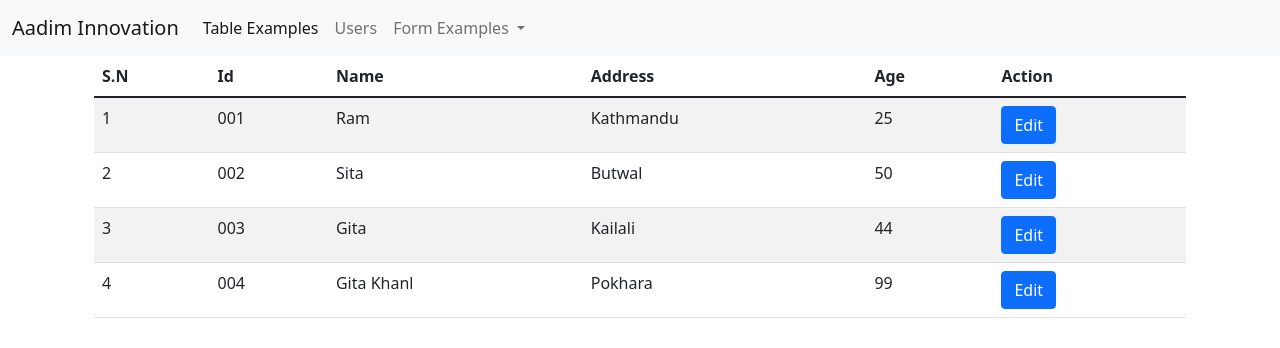
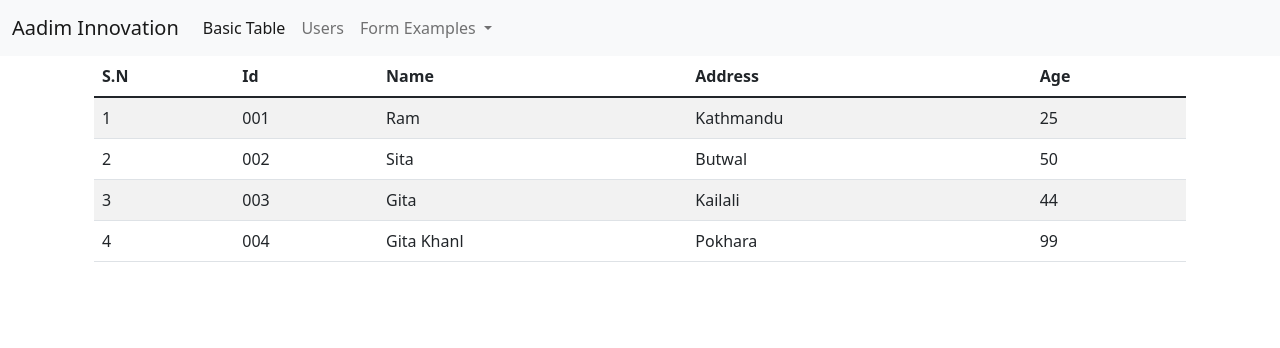
Before and after one commit to paribartankalathoki/basic-angular, an Angular app: page /home in a window 1280 px wide. Shown: the top 348 px of the page. Built offline with nearby package versions, Linux system fonts and the light colour scheme.

Commit message:
added users list api and display data in user list table

```diff
--- a/src/app/home/home.component.html
+++ b/src/app/home/home.component.html
@@ -8,7 +8,7 @@
       <div class="collapse navbar-collapse" id="navbarSupportedContent">
         <ul class="navbar-nav me-auto mb-2 mb-lg-0">
           <li class="nav-item">
-            <a class="nav-link active" aria-current="page" href="javascript:void(0)" routerLink="/home">Table Examples</a>
+            <a class="nav-link active" aria-current="page" href="javascript:void(0)" routerLink="/home">Basic Table</a>
           </li>
           <li class="nav-item">
             <a class="nav-link" href="javascript:void(0)" routerLink="/home/users">Users</a>
--- a/src/app/services/user.service.ts
+++ b/src/app/services/user.service.ts
@@ -18,4 +18,8 @@ export class UserService {
     return this.httpClient.post<any>(this.baseUrl.concat(this.apiUrlEndPoint), user);
   }
 
+  listAllUsers(): Observable<any> {
+    return this.httpClient.get<any>(this.baseUrl.concat(this.apiUrlEndPoint));
+  }
+
 }
--- a/src/app/table/table.component.html
+++ b/src/app/table/table.component.html
@@ -7,7 +7,6 @@
             <th>Name</th>
             <th>Address</th>
             <th>Age</th>
-            <th>Action</th>
           </tr>
         </thead>
         <tbody>
@@ -17,15 +16,6 @@
             <td>{{ data.name }}</td>
             <td>{{ data.address }}</td>
             <td>{{ data.age }}</td>
-            <td>
-              <button
-                class="btn btn-primary"
-                type="button"
-                (click)="onDetailView(data.id, data.name, data.address, data.age)"
-              >
-                Edit
-              </button>
-            </td>
           </tr>
         </tbody>
       </table>
--- a/src/app/table/table.component.ts
+++ b/src/app/table/table.component.ts
@@ -1,5 +1,4 @@
 import { Component, OnInit } from '@angular/core';
-import { Router } from '@angular/router';
 
 @Component({
   selector: 'app-table',
@@ -35,17 +34,9 @@ export class TableComponent implements OnInit {
     }
   ];
 
-  constructor(
-    private router: Router,
-  ) { }
+  constructor() { }
 
   ngOnInit(): void {
   }
 
-  onDetailView(id: string, paramName: string, address: string, age: number) {
-    this.router.navigate(['/home/detail-view', id], {
-      queryParams: {name: paramName, address: address, age: age}
-    });
-  }
-
 }
--- a/src/app/users/add-user/add-user.component.ts
+++ b/src/app/users/add-user/add-user.component.ts
@@ -1,6 +1,7 @@
 import { Location } from '@angular/common';
 import { Component, OnInit } from '@angular/core';
 import { AbstractControl, FormBuilder, FormGroup } from '@angular/forms';
+import { Router } from '@angular/router';
 import { UserService } from 'src/app/services/user.service';
 
 @Component({
@@ -15,7 +16,8 @@ export class AddUserComponent implements OnInit {
   constructor(
     private userService: UserService,
     private formBuilder: FormBuilder,
-    private location: Location
+    private location: Location,
+    private router: Router
   ) { }
 
   ngOnInit(): void {
@@ -39,6 +41,7 @@ export class AddUserComponent implements OnInit {
     this.userService.addUsers(user).subscribe(
       (response: any) => {
         console.log(response);
+        this.router.navigate(['/home/users']);
       }, error => {
         console.error(error);
       }
--- a/src/app/users/users-list/users-list.component.html
+++ b/src/app/users/users-list/users-list.component.html
@@ -16,18 +16,18 @@
                     <th>S.N</th>
                     <th>Id</th>
                     <th>Name</th>
-                    <th>Address</th>
-                    <th>Age</th>
+                    <th>Mobile Number</th>
+                    <th>Email</th>
                     <th>Action</th>
                   </tr>
                 </thead>
                 <tbody>
-                  <tr *ngFor="let data of tableData; let i = index">
+                  <tr *ngFor="let data of usersResponse; let i = index">
                     <td>{{ i + 1 }}</td>
                     <td>{{ data.id }}</td>
                     <td>{{ data.name }}</td>
-                    <td>{{ data.address }}</td>
-                    <td>{{ data.age }}</td>
+                    <td>{{ data.mobileNumber }}</td>
+                    <td>{{ data.email }}</td>
                     <td>
                       <button
                       title="Edit User Information"
--- a/src/app/users/users-list/users-list.component.ts
+++ b/src/app/users/users-list/users-list.component.ts
@@ -1,5 +1,6 @@
 import { Component, OnInit } from '@angular/core';
 import { Router } from '@angular/router';
+import { UserService } from 'src/app/services/user.service';
 
 @Component({
   selector: 'app-users-list',
@@ -34,11 +35,25 @@ export class UsersListComponent implements OnInit {
     }
   ];
 
+  usersResponse: any | [] = [];
   constructor(
     private router: Router,
+    private userService: UserService
   ) { }
 
   ngOnInit(): void {
+    this.listUsers();
+  }
+
+  listUsers() {
+    this.userService.listAllUsers().subscribe(
+      (response: any) => {
+        console.log(response);
+        this.usersResponse = response.users;
+      }, (error: any) => {
+        console.error(error);
+      }
+    );
   }
 
   onDetailView(id: string, paramName: string, address: string, age: number) {
--- a/src/environments/environment.prod.ts
+++ b/src/environments/environment.prod.ts
@@ -1,4 +1,4 @@
 export const environment = {
   production: true,
-  baseUrl: 'http://api.aadiminnovation.com/'
+  baseUrl: 'http://localhost:8080/api/'
 };
--- a/src/environments/environment.ts
+++ b/src/environments/environment.ts
@@ -4,7 +4,7 @@
 
 export const environment = {
   production: false,
-  baseUrl: 'http://localhost:8080/'
+  baseUrl: 'http://localhost:8080/api/'
 };
 
 /*
```
